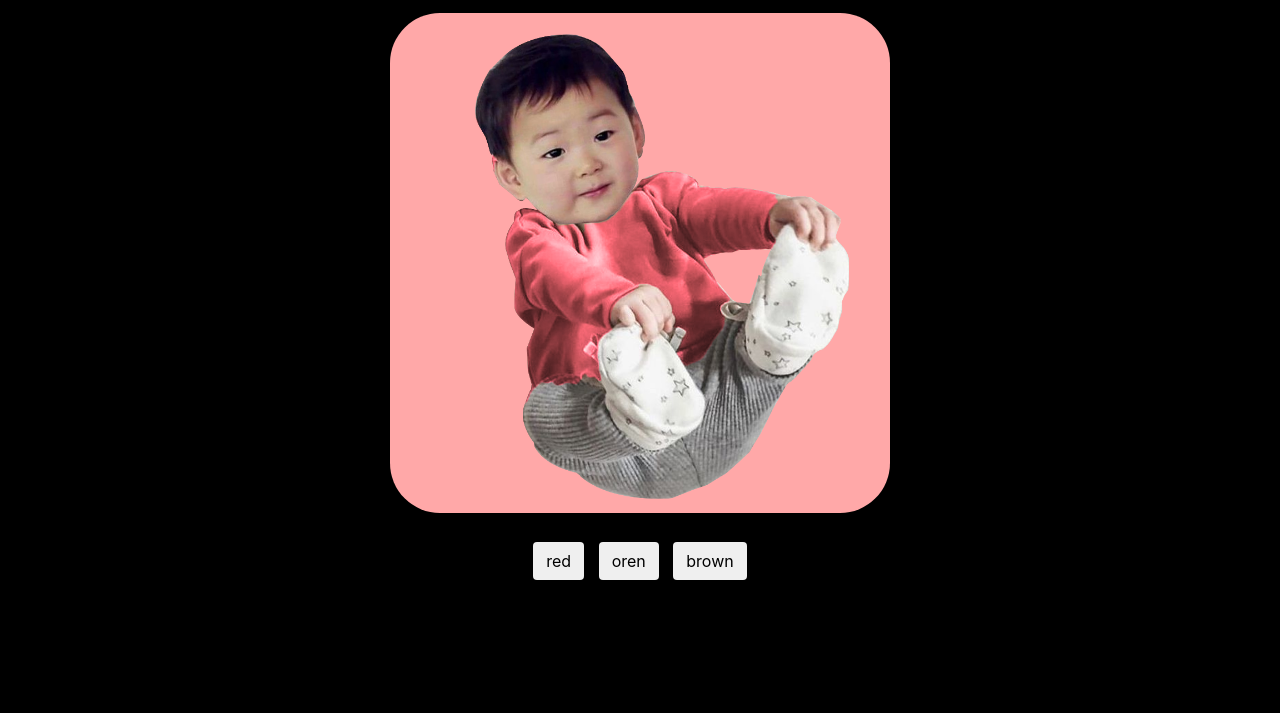
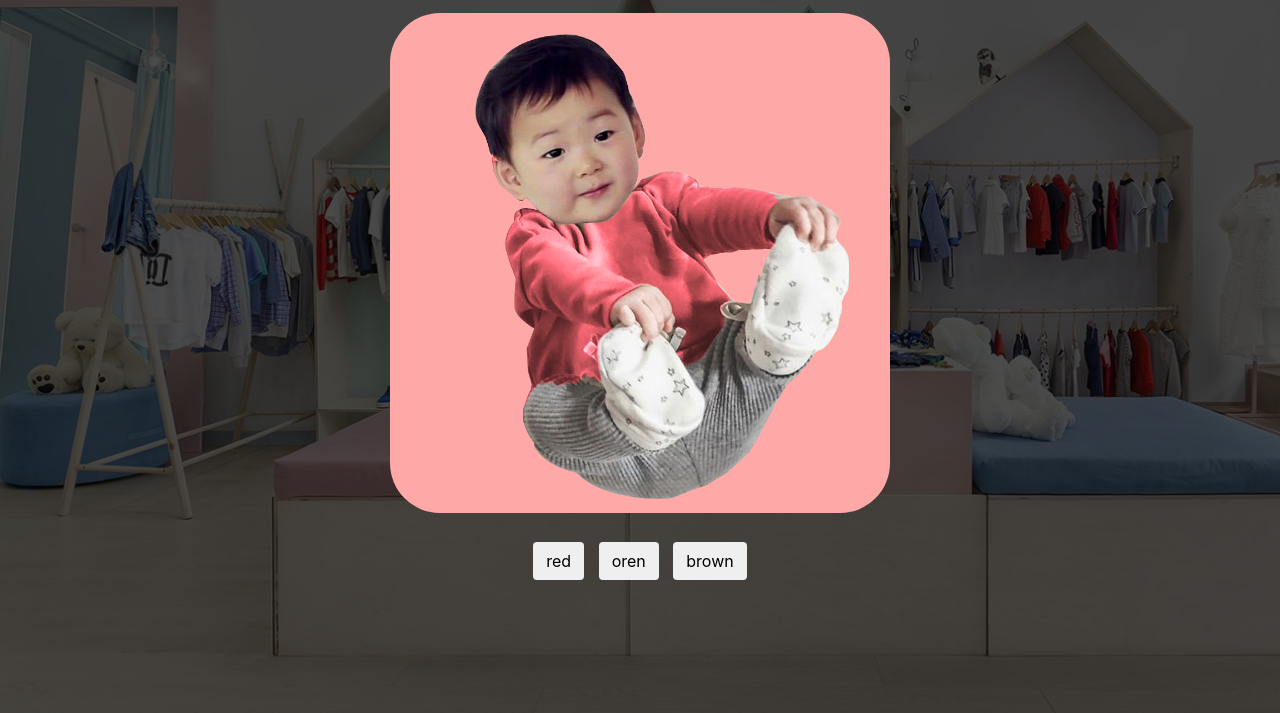
Before and after one commit to lucaslyl/brina, a plain HTML site: page index.html in a window 1280 px wide. Shown: the part 211-924 px from the top of the page. Drawn offline with nearby package versions, Linux system fonts and the light colour scheme; the site is published under a folder, as on GitHub Pages, so addresses that start at the root find nothing.

Commit message:
Update index.html

```diff
--- a/index.html
+++ b/index.html
@@ -36,7 +36,7 @@
         html,body {color: #222222;}
         h1 {font-size: 3rem; line-height: 40px; font-weight: 400; font-family: 'Lobster Two', cursive; font-style: italic; line-height: 3rem;}
 
-        .pageWrap {background-color: #000000; background-image: url(/assets/images/bg_01.jpg); background-size: cover; background-repeat: no-repeat; position: relative; width: 100%; height: 100%; padding: 5rem 0rem;}
+        .pageWrap {background-color: #000000; background-image: url(assets/images/bg_01.jpg); background-size: cover; background-repeat: no-repeat; position: relative; width: 100%; height: 100%; padding: 5rem 0rem;}
         .pageWrap:after {content:'';position:absolute;top: 0; left: 0; width: 100%; height: 100%; background-color: #000000; opacity: .7; z-index: 0;}
 
         .content {position: relative; z-index: 10;}
```
